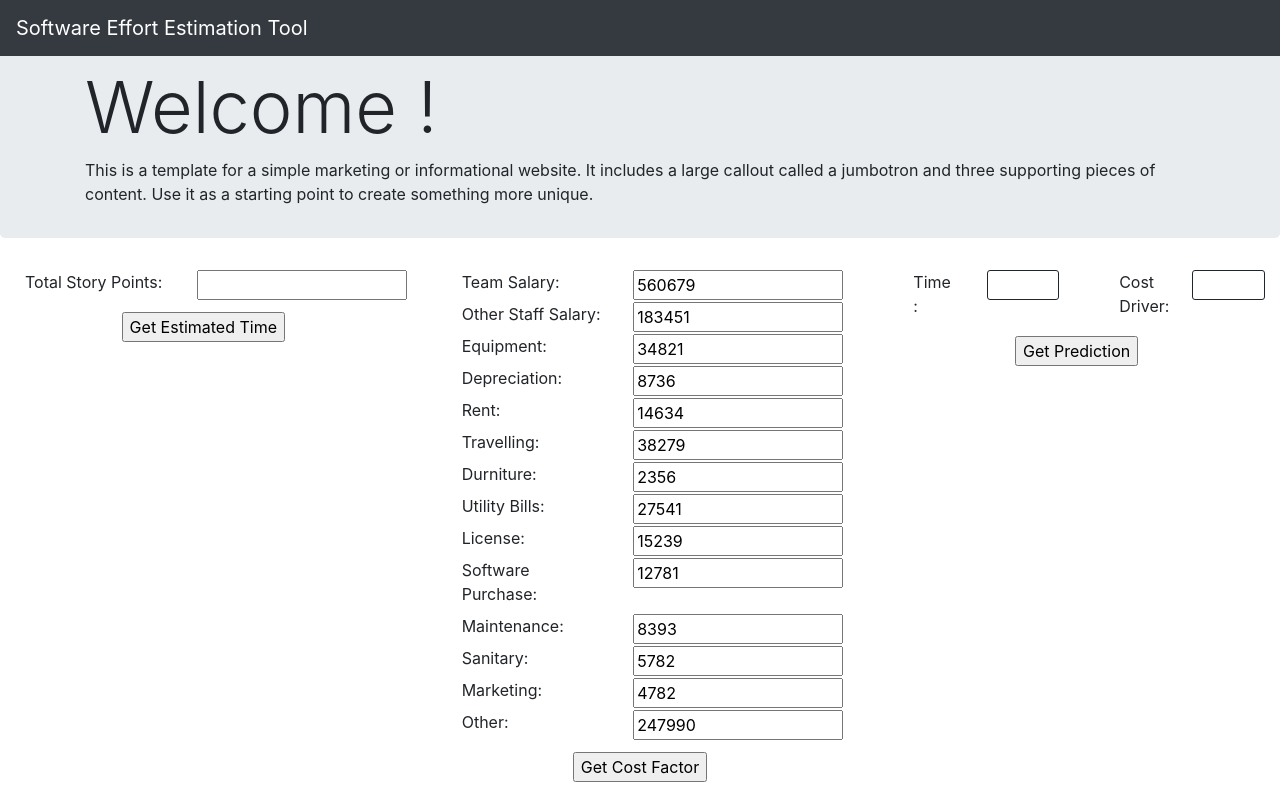
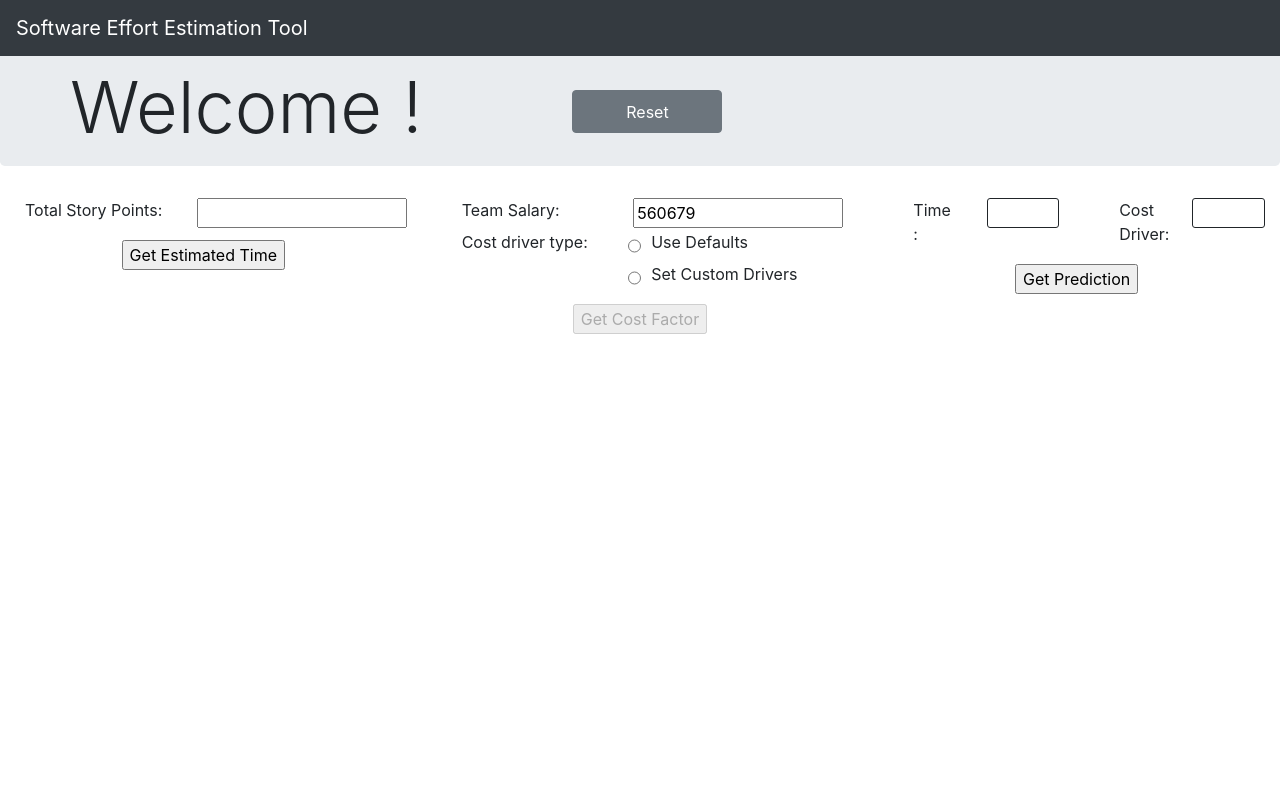
Before and after one commit to YohanKulasinghe/StoryPointBase_SW-Effort-Estimation, an Angular app in the folder sw-effort-estimation/: page /home in a window 1280 px wide. Built offline with nearby package versions, Linux system fonts and the light colour scheme.

Commit message:
add more fixes

```diff
--- a/sw-effort-estimation/src/app/home/home.component.html
+++ b/sw-effort-estimation/src/app/home/home.component.html
@@ -1,9 +1,11 @@
 <div class="jumbotron">
     <div class="container">
-        <h1 class="display-3">Welcome !</h1>
-        <p>This is a template for a simple marketing or informational website. It includes a large callout called a
-            jumbotron and three supporting pieces of content. Use it as a starting point to create something more
-            unique.</p>
+        <div class="row">
+        <span class="display-3">Welcome !</span>
+        <button class="primery" class="btn btn-secondary"
+        style="height: 43px;margin: 26px 0px 0px 150px; width: 150px;"
+        onclick=window.location.reload()>Reset</button>
+       </div>
     </div>
 </div>
 
@@ -25,7 +27,7 @@
                 </div>
             </form>
 
-            <div class = "row showEstimatedTimeBlock" *ngIf="showEstimatedTime">
+            <div class="row showEstimatedTimeBlock" *ngIf="showEstimatedTime">
                 <span>Estimated Time in Days : </span>
                 <strong>{{estimatedTime}}</strong>
             </div>
@@ -45,10 +47,31 @@
 
                 <div class="row" style="display: flex; margin-left: 10px;">
                     <div class="col-md-5">
+                        <label for="fname">Cost driver type:</label>
+                    </div>
+                    <div class="col-md-7">
+                        <div class="row" style="display: flex">
+                            <input formControlName="typeRadio" type="radio" style="margin: 6px 10px" id="typeRadio"
+                                name="typeRadio" value="default" (change)="changeCostType($event)">
+                            <label for="male">Use Defaults</label><br>
+                        </div>
+                        <div class="row" style="display: flex">
+                            <input formControlName="typeRadio" type="radio" style="margin: 6px 10px" id="typeRadio"
+                                name="typeRadio" value="custom" (change)="changeCostType($event)">
+                            <label for="male">Set Custom Drivers</label><br>
+                        </div>
+                    </div>
+                </div>
+
+                <div *ngIf="setCustomValues">
+
+                    <div class="row" style="display: flex; margin-left: 10px;">
+                        <div class="col-md-5">
                             <label for="fname">Other Staff Salary: </label>
                         </div>
                         <div class="col-md-7">
-                        <input formControlName="nonTechSalary" style="width: 100%;" type="text" id="fname" name="fname">
+                            <input formControlName="nonTechSalary" style="width: 100%;" type="text" id="fname"
+                                name="fname">
                         </div>
                     </div>
 
@@ -66,7 +89,8 @@
                             <label for="fname">Depreciation: </label>
                         </div>
                         <div class="col-md-7">
-                        <input formControlName="depreciation" style="width: 100%;" type="text" id="fname" name="fname">
+                            <input formControlName="depreciation" style="width: 100%;" type="text" id="fname"
+                                name="fname">
                         </div>
                     </div>
 
@@ -84,7 +108,8 @@
                             <label for="fname">Travelling: </label>
                         </div>
                         <div class="col-md-7">
-                        <input formControlName="travelling" style="width: 100%;" type="text" id="fname" name="fname">
+                            <input formControlName="travelling" style="width: 100%;" type="text" id="fname"
+                                name="fname">
                         </div>
                     </div>
 
@@ -102,7 +127,8 @@
                             <label for="fname">Utility Bills: </label>
                         </div>
                         <div class="col-md-7">
-                        <input formControlName="utilityBills" style="width: 100%;" type="text" id="fname" name="fname">
+                            <input formControlName="utilityBills" style="width: 100%;" type="text" id="fname"
+                                name="fname">
                         </div>
                     </div>
 
@@ -111,7 +137,8 @@
                             <label for="fname">License: </label>
                         </div>
                         <div class="col-md-7">
-                        <input formControlName="coppyright" style="width: 100%;" type="text" id="fname" name="fname">
+                            <input formControlName="coppyright" style="width: 100%;" type="text" id="fname"
+                                name="fname">
                         </div>
                     </div>
 
@@ -120,7 +147,8 @@
                             <label for="fname">Software Purchase: </label>
                         </div>
                         <div class="col-md-7">
-                        <input formControlName="softwarePurchase" style="width: 100%;" type="text" id="fname" name="fname">
+                            <input formControlName="softwarePurchase" style="width: 100%;" type="text" id="fname"
+                                name="fname">
                         </div>
                     </div>
 
@@ -129,7 +157,8 @@
                             <label for="fname">Maintenance: </label>
                         </div>
                         <div class="col-md-7">
-                        <input formControlName="repairAndMaintenance" style="width: 100%;" type="text" id="fname" name="fname">
+                            <input formControlName="repairAndMaintenance" style="width: 100%;" type="text" id="fname"
+                                name="fname">
                         </div>
                     </div>
 
@@ -160,12 +189,14 @@
                         </div>
                     </div>
 
+                </div>
+
                 <div class="row" style="justify-content: center; margin-top: 10px;">
-                    <input type="submit" (click)="onCostClick()" value="Get Cost Factor">
+                    <input type="submit" (click)="onCostClick()" value="Get Cost Factor" [disabled] = "chooseCostDriverType">
                 </div>
             </form>
 
-            <div class = "row showEstimatedTimeBlock" *ngIf="showEstimatedCostFactor">
+            <div class="row showEstimatedTimeBlock" *ngIf="showEstimatedCostFactor">
                 <span>Cost Driving Factor : </span>
                 <strong>{{estimatedCostFactor}}</strong>
             </div>
@@ -188,7 +219,8 @@
                         <label for="fname">Cost Driver: </label>
                     </div>
                     <div class="col-md-7">
-                        <label class="finalInput" style="width: 100%;" type="text" id="fname">{{estimatedCostFactor}}</label>
+                        <label class="finalInput" style="width: 100%;" type="text"
+                            id="fname">{{estimatedCostFactor}}</label>
                     </div>
                 </div>
 
@@ -199,12 +231,12 @@
                 <input type="submit" (click)="onPredictionClick()" value="Get Prediction">
             </div>
 
-            <div class = "row showFinalEstimatedBlock" *ngIf="showGetPrediction">
+            <div class="row showFinalEstimatedBlock" *ngIf="showGetPrediction">
                 <span>Expected Total Time In Days : </span>
                 <strong>{{estimatedTime}}</strong>
             </div>
 
-             <div class = "row showFinalEstimatedBlock" *ngIf="showGetPrediction">
+            <div class="row showFinalEstimatedBlock" *ngIf="showGetPrediction">
                 <span>Expected Cost Time In LKR : </span>
                 <strong>{{estimatedCost}}</strong>
             </div>
--- a/sw-effort-estimation/src/app/home/home.component.ts
+++ b/sw-effort-estimation/src/app/home/home.component.ts
@@ -15,6 +15,9 @@ export class HomeComponent implements OnInit {
 
   costDriversForm:FormGroup = new FormGroup({
     teamSalary:new FormControl(560679,Validators.required),
+
+    typeRadio:new FormControl,
+
     nonTechSalary:new FormControl(183451),
     Equipment:new FormControl(34821),
     depreciation:new FormControl(8736),
@@ -27,27 +30,44 @@ export class HomeComponent implements OnInit {
     repairAndMaintenance:new FormControl(8393),
     Sanitary:new FormControl(5782),
     Marketing:new FormControl(4782),
-    Other:new FormControl(247990)
+    Other:new FormControl(24790)
   })
 
 
   constructor(private _pythonService:PythonService) { }
 
-  estimatedTime:any
-  showEstimatedTime: boolean
-  estimatedCostFactor:any
-  showEstimatedCostFactor: boolean
-  estimatedCost:any
-  showGetPrediction:boolean
+  estimatedTime:any;
+  showEstimatedTime:boolean;
+  estimatedCostFactor:any;
+  showEstimatedCostFactor: boolean;
+  estimatedCost:any;
+  showGetPrediction:boolean;
+  setCustomValues:any;
+  chooseCostDriverType:any
 
 
   ngOnInit(): void {
     this.showEstimatedTime = false;
     this.showEstimatedCostFactor = false;
     this.showGetPrediction = false;
+    this.setCustomValues = false;
+    this.chooseCostDriverType = true;
+  }
+
+  changeCostType(e){
+    if(this.costDriversForm.value.typeRadio=="custom"){
+      this.setCustomValues = true;
+    } else {
+      this.setCustomValues = false;
+    }
+
+    this.chooseCostDriverType = false;
   }
 
   onStoryPointClick(){
+    if(this.storyPointForm.value.storyPoint == null){
+      return;
+    }else {
       console.log(this.storyPointForm.value)
       this._pythonService.getTimeEstimation(JSON.stringify(this.storyPointForm.value))
       .subscribe(
@@ -58,6 +78,7 @@ export class HomeComponent implements OnInit {
         },
         error=>{console.log(error)}
       )
+    }
   }
 
   onCostClick(){
@@ -84,4 +105,8 @@ export class HomeComponent implements OnInit {
       error=>{console.log(error)}
     )
   }
+
+  resetClick(){
+
   }
+}
```
Also changed, not shown: 1 other file (tests, documents, lock files or other folders). Lines whose indentation alone changed are shown as unchanged.
